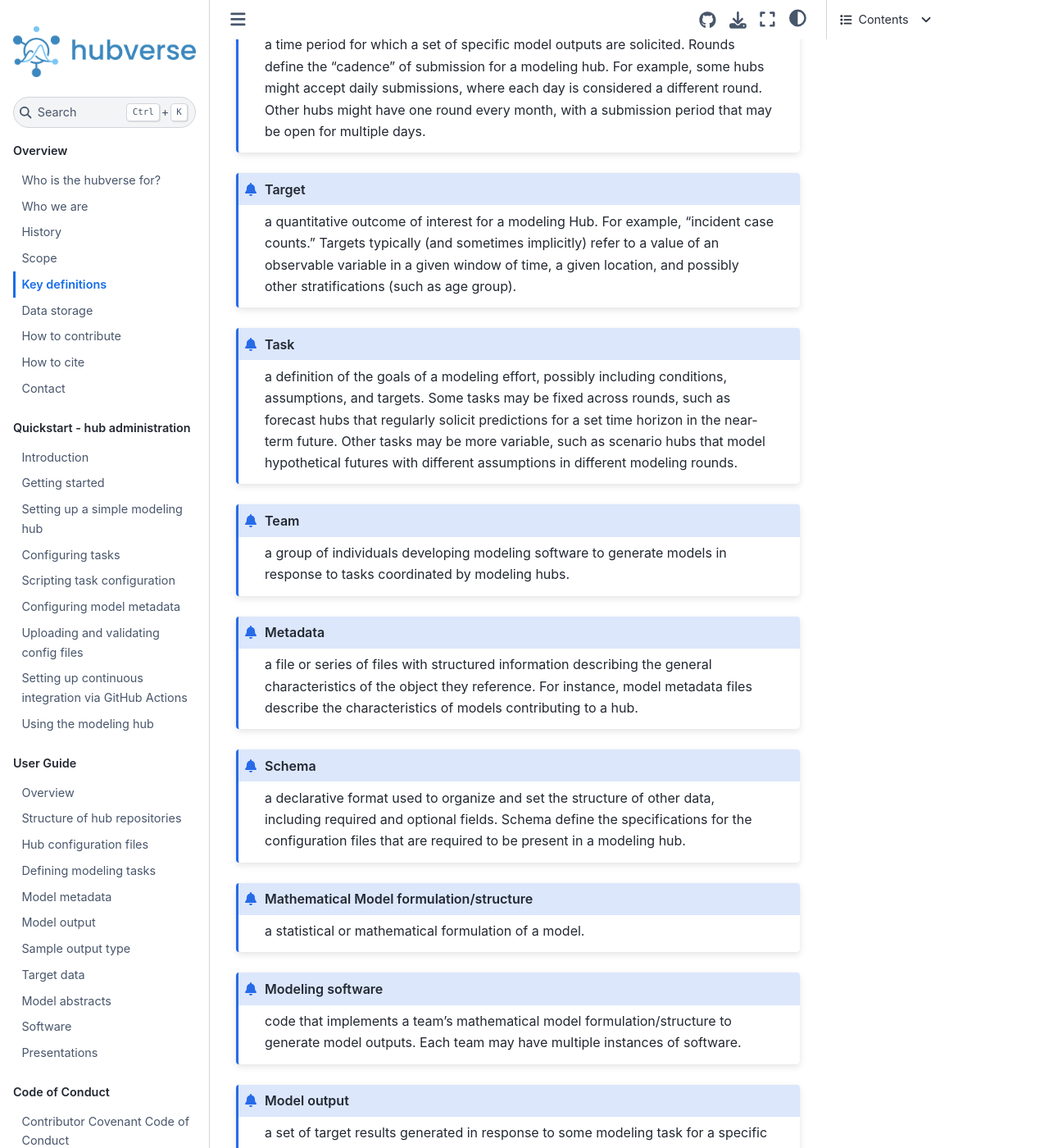
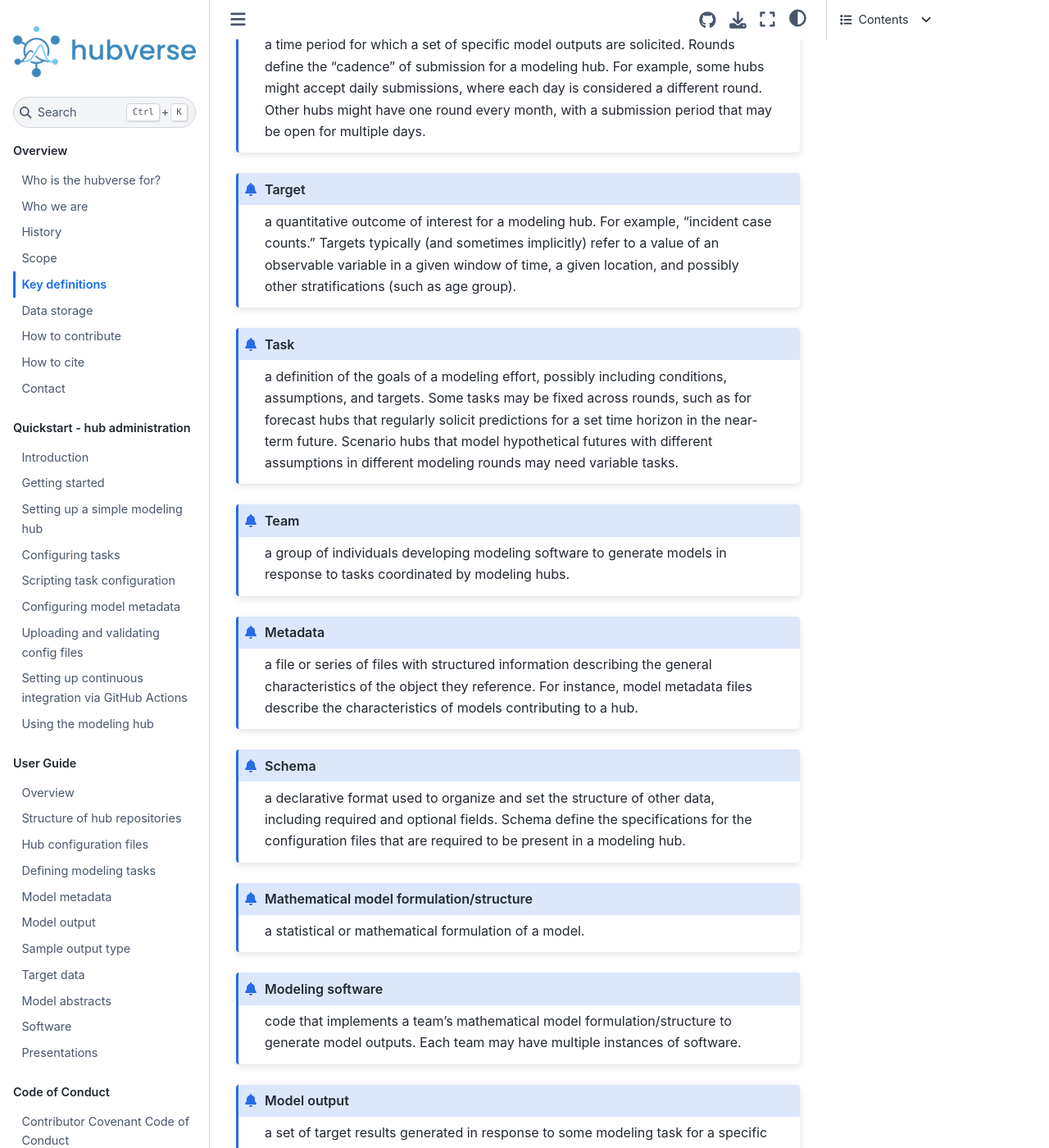
Before and after one commit to hubverse-org/hubDocs, a Sphinx documentation site: the page built from docs/source/overview/definitions.md, in a window 1280 px wide and 1400 px high, scrolled down 336 px. Shown: the whole window at 82% size. Built offline with Sphinx 7.4.7 and the Sphinx Book theme 1.1.4, drawn with Linux system fonts in a browser that asks for light colours; comment, search, counter and statistics services are not loaded; some of the changed text lies outside the part shown.

Commit message:
a few more edits

````diff
--- a/docs/source/overview/definitions.md
+++ b/docs/source/overview/definitions.md
@@ -1,6 +1,6 @@
 # Key definitions
 
-```{admonition} Modeling Hub
+```{admonition} Modeling hub
 a consortium of research groups working together on a common set of modeling tasks to develop ensemble models to provide stakeholders with a single model output representing uncertainty across different modeling assumptions and frameworks.
 ```
 
@@ -9,11 +9,11 @@
 ```
 
 ```{admonition} Target
-a quantitative outcome of interest for a modeling Hub. For example, "incident case counts." Targets typically (and sometimes implicitly) refer to a value of an observable variable in a given window of time, a given location, and possibly other stratifications (such as age group).
+a quantitative outcome of interest for a modeling hub. For example, "incident case counts." Targets typically (and sometimes implicitly) refer to a value of an observable variable in a given window of time, a given location, and possibly other stratifications (such as age group).
 ```
 
 ```{admonition} Task
-a definition of the goals of a modeling effort, possibly including conditions, assumptions, and targets. Some tasks may be fixed across rounds, such as forecast hubs that regularly solicit predictions for a set time horizon in the near-term future. Other tasks may be more variable, such as scenario hubs that model hypothetical futures with different assumptions in different modeling rounds.
+a definition of the goals of a modeling effort, possibly including conditions, assumptions, and targets. Some tasks may be fixed across rounds, such as for forecast hubs that regularly solicit predictions for a set time horizon in the near-term future. Scenario hubs that model hypothetical futures with different assumptions in different modeling rounds may need variable tasks.
 ```
 
 ```{admonition} Team
@@ -28,7 +28,7 @@
 a declarative format used to organize and set the structure of other data, including required and optional fields. Schema define the specifications for the configuration files that are required to be present in a modeling hub.
 ```
 
-```{admonition} Mathematical Model formulation/structure
+```{admonition} Mathematical model formulation/structure
 a statistical or mathematical formulation of a model.
 ```
 
@@ -37,7 +37,7 @@
 ```
 
 ```{admonition} Model output
-a set of target results generated in response to some modeling task for a specific round. A model might result from a single team’s response to the task, or it might be an ensemble of results representing the outcomes of multiple efforts.
+a set of target results generated in response to some modeling task for a specific round. A model might result from a single team’s response to the task or from an ensemble of results representing the outcomes of multiple efforts.
 ```
 
 ```{admonition} Nowcast
````
Also changed, not shown: other parts of docs/source/overview/definitions.md (+1 -1 lines).
